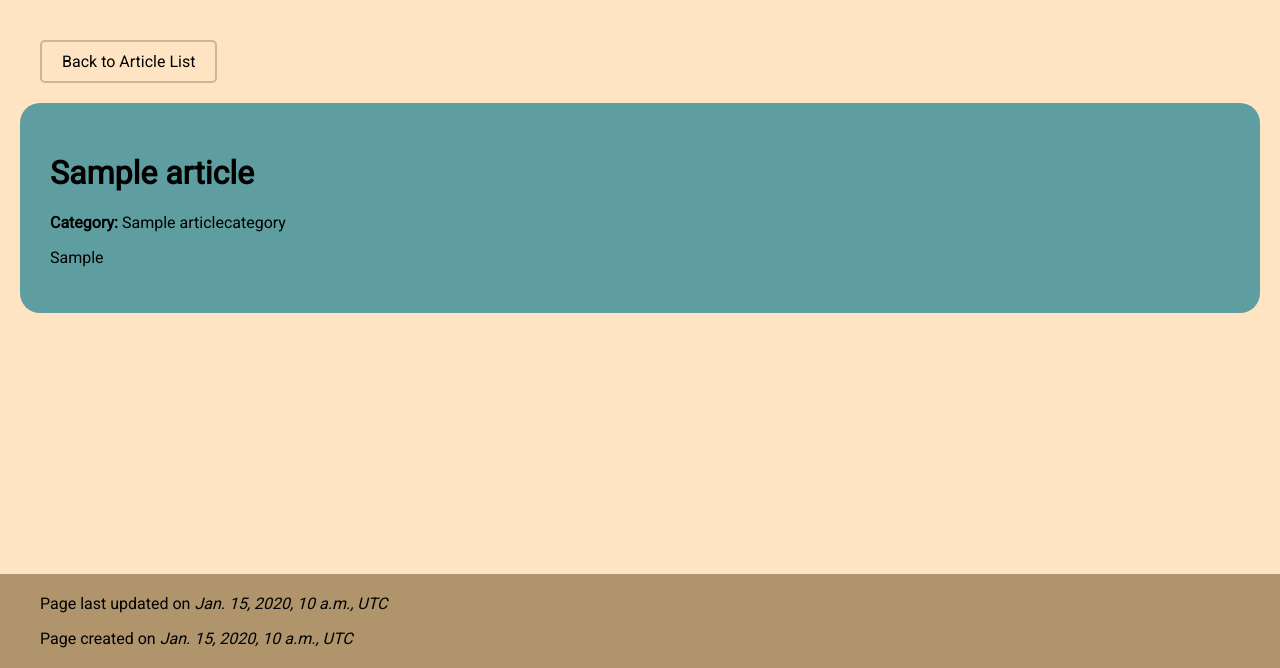
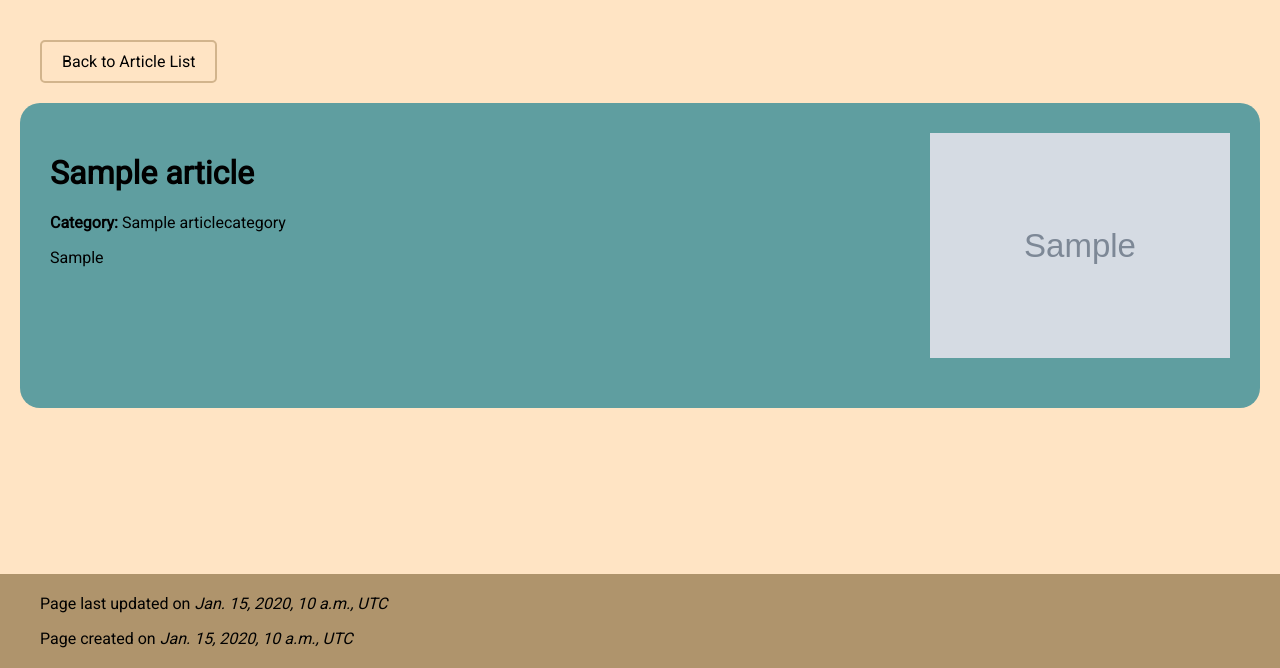
Before and after one commit to nico9696/hobbysite-CD-8, a Django app: page /wiki/article/1/ in a window 1280 px wide. Shown: the part 132-800 px from the top of the page. Run offline with Django 5.2, Linux system fonts and the light colour scheme; tables that the repository leaves empty hold one stand-in row (values such as "Sample post"); grey boxes marked "Sample" are stand-in pictures.

Commit message:
Fixed image upload in article_add, image display in article_detail

```diff
--- a/hobbysite/settings.py
+++ b/hobbysite/settings.py
@@ -138,3 +138,6 @@ EMAIL_USE_TLS = True
 # Media folders
 MEDIA_ROOT = BASE_DIR/'media'
 MEDIA_URL = '/media/'
+
+# Login
+LOGIN_URL = '/profile/login/'
--- a/wiki/static/css/styles.css
+++ b/wiki/static/css/styles.css
@@ -37,6 +37,12 @@ header {
 	border-radius: 20px;
 }
 
+.main-content::after {
+    content: "";
+	clear: both;
+    display: table;
+}
+
 .category-section {
 	margin-bottom: 50px;
 }
@@ -64,6 +70,14 @@ header {
 	color: white;
 }
 
+.article-image {
+	float: right;
+	margin-left: 20px;
+	margin-bottom: 20px;
+	width: 300px;
+	height: auto;
+}
+
 footer {
 	background-color: rgb(175, 148, 108);
 	padding: 2px 20px;
--- a/wiki/templates/wiki/article_detail.html
+++ b/wiki/templates/wiki/article_detail.html
@@ -1,4 +1,5 @@
 {% extends "wiki/layout.html" %}
+{% load static %}
 
 {% block title %}
     {{ article.title }} - Wikipidiyi
@@ -9,10 +10,14 @@
         <a href="{% url 'wiki_list' %}" class="link-button">Back to Article List</a>
     </div>
     <div class="main-content">
+        {% if article.header_image %}
+        <img src="{{ article.header_image.url }}" alt="{{ article.title }}" class="article-image">
+        {% endif %}
         <h1>{{ article.title }}</h1>
 		<p><b>Category:</b> {{ article.category }}</p>
-        <p>{{ article.entry }}</p>
+        <p>{{ article.entry | linebreaks }}</p>
     </div>
+    <!-- Place "Read More" at bottom -->
 {% endblock body %}
 
 {% block footer %}
--- a/wiki/templates/wiki/article_edit.html
+++ b/wiki/templates/wiki/article_edit.html
@@ -0,0 +1 @@
+{% extends "wiki/layout.html" %}
--- a/wiki/views.py
+++ b/wiki/views.py
@@ -36,7 +36,7 @@ def article_detail(request, article_id):
 def article_add(request):
     # Check user's submitted information
     if request.method == 'POST':
-        article_form = ArticleForm(request.POST)
+        article_form = ArticleForm(request.POST, request.FILES)
         if article_form.is_valid():
             article = article_form.save(commit=False)
             article.author = request.user.profile
```
Also changed, not shown: wiki/templates/wiki/article_add.html (+5 -2 lines).
